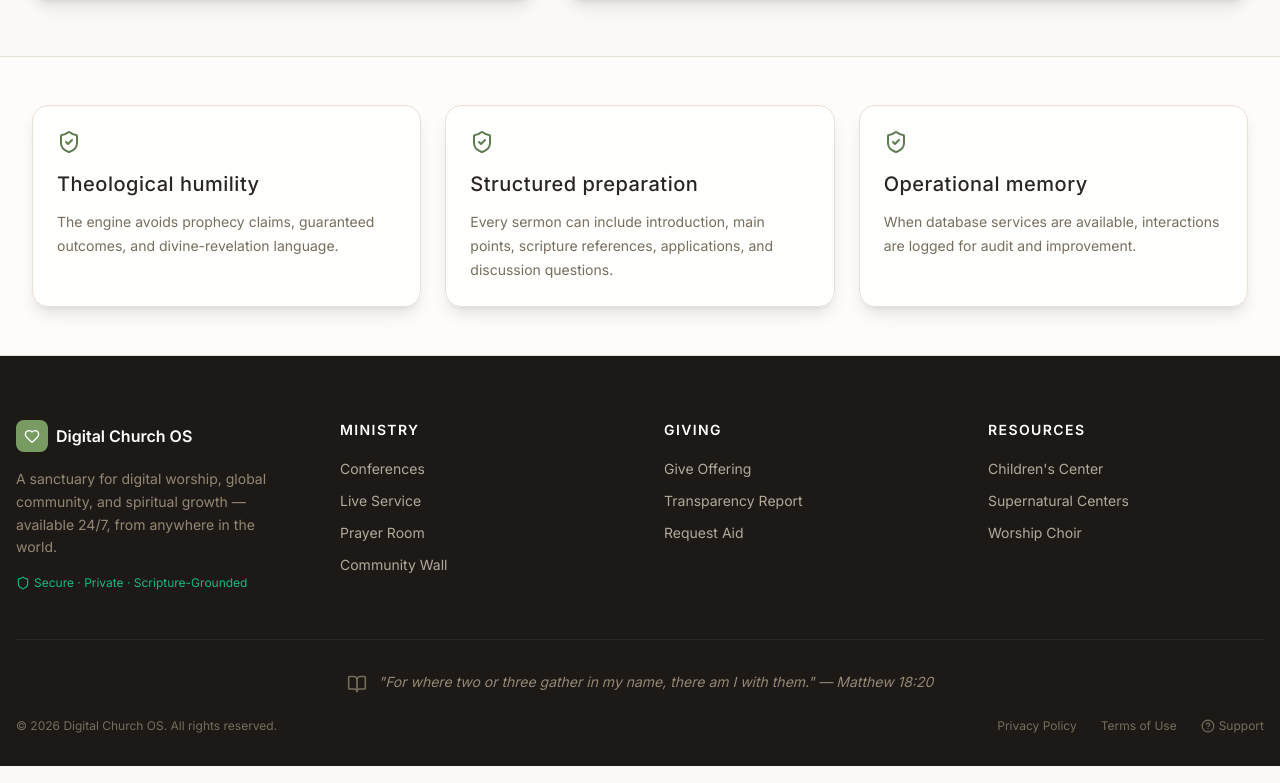
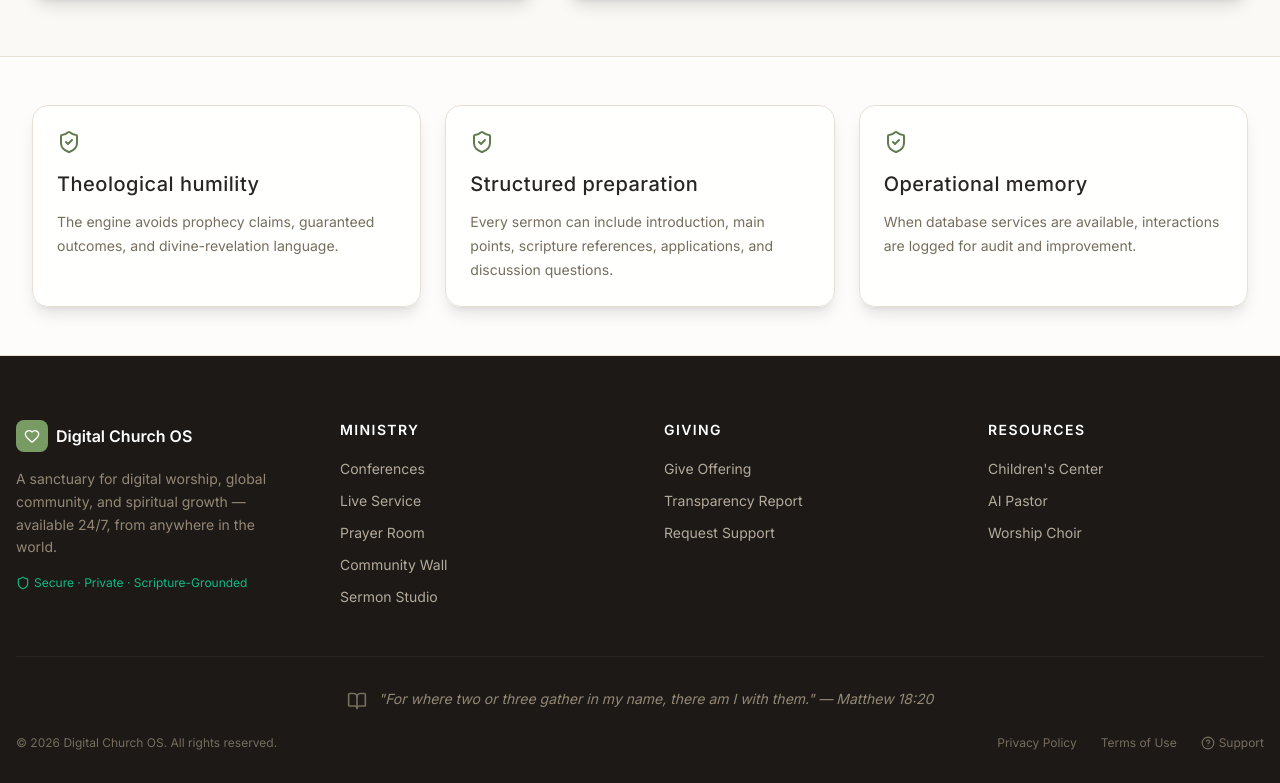
Before and after one commit to TechCodinz/digital-church-os, a Next.js app: page /sermons in a window 1280 px wide. Shown: the part 1126-1909 px from the top of the page. Built offline with nearby package versions, Linux system fonts and the light colour scheme; no server answers.

Commit message:
fix(ui): align footer links with implemented routes

```diff
--- a/components/layout/Footer.tsx
+++ b/components/layout/Footer.tsx
@@ -12,6 +12,7 @@ export const Footer = () => {
         { href: '/live-service', label: 'Live Service' },
         { href: '/prayer-room', label: 'Prayer Room' },
         { href: '/community-wall', label: 'Community Wall' },
+        { href: '/sermons', label: 'Sermon Studio' },
       ],
     },
     {
@@ -19,14 +20,14 @@ export const Footer = () => {
       items: [
         { href: '/offering', label: 'Give Offering' },
         { href: '/transparency', label: 'Transparency Report' },
-                { href: '/aid-request', label: 'Request Aid' },
+        { href: '/aid-request', label: 'Request Support' },
       ],
     },
     {
       label: 'Resources',
       items: [
         { href: '/children', label: "Children's Center" },
-                { href: '/spiritual', label: 'Supernatural Centers' },
+        { href: '/spiritual', label: 'AI Pastor' },
         { href: '/choir', label: 'Worship Choir' },
       ],
     },
@@ -36,7 +37,6 @@ export const Footer = () => {
     <footer className="bg-stone-900 text-stone-300 pt-16 pb-8">
       <div className="max-w-7xl mx-auto px-4">
         <div className="grid grid-cols-1 md:grid-cols-4 gap-12 mb-12">
-                    {/* Brand */}
           <div>
             <div className="flex items-center gap-2 mb-4">
               <div className="w-8 h-8 bg-sage-500 rounded-lg flex items-center justify-center">
@@ -53,7 +53,6 @@ export const Footer = () => {
             </div>
           </div>
 
-                    {/* Link Groups */}
           {links.map((group) => (
             <div key={group.label}>
               <p className="text-white font-semibold text-sm uppercase tracking-widest mb-4">{group.label}</p>
@@ -70,7 +69,6 @@ export const Footer = () => {
           ))}
         </div>
 
-                {/* Scripture */}
         <div className="border-t border-stone-800 pt-8 mb-6">
           <div className="flex items-start gap-3 text-sm text-stone-500 italic max-w-2xl mx-auto text-center justify-center">
             <BookOpen className="w-5 h-5 flex-shrink-0 mt-0.5 text-stone-600" />
@@ -78,7 +76,6 @@ export const Footer = () => {
           </div>
         </div>
 
-                {/* Bottom bar */}
         <div className="flex flex-col md:flex-row items-center justify-between gap-4 text-xs text-stone-600">
           <p>© {currentYear} Digital Church OS. All rights reserved.</p>
           <div className="flex items-center gap-6">
```
Lines whose indentation alone changed are shown as unchanged.
